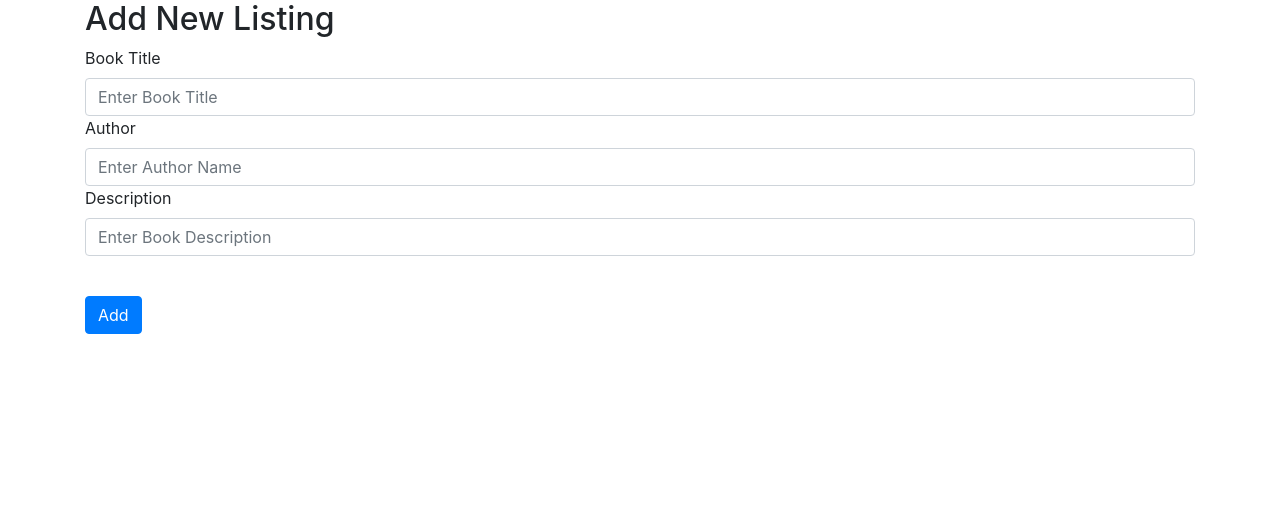
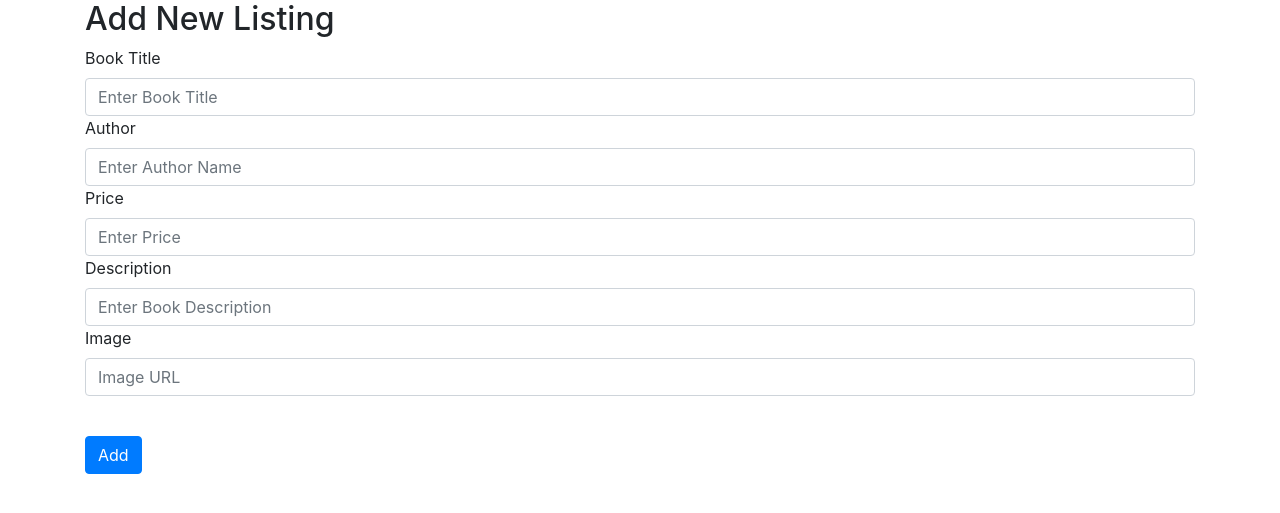
Before and after one commit to NoizCode/UBook, a Flask app: page /newListing in a window 1280 px wide. Shown: the part 56-569 px from the top of the page. Run offline with Flask 3, Linux system fonts and the light colour scheme; a user stored in the database is signed in; some libraries are stand-ins or nearby versions.

Commit message:
Added upload image function

```diff
--- a/website/models.py
+++ b/website/models.py
@@ -8,6 +8,8 @@ class Listing(db.Model):
     title = db.Column(db.String(1000))
     author = db.Column(db.String(100))
     desc = db.Column(db.String(1000))
+    price = db.Column(db.String(1000))
+    image_url = db.Column(db.Text, nullable=False)
     date = db.Column(db.DateTime, default=datetime.utcnow)
     user_id = db.Column(db.Integer, db.ForeignKey('user.id'))
 
@@ -16,7 +18,7 @@ class User(db.Model, UserMixin):
     email = db.Column(db.String(150), unique=True)
     password = db.Column(db.String(150))
     first_name = db.Column(db.String(150))
-    listing = db.relationship('Listing')
+    listing = db.relationship('Listing', backref="user")
 
     def get_id(self):
         return str(self.id)
--- a/website/newlisting.py
+++ b/website/newlisting.py
@@ -1,16 +1,19 @@
 from flask import Blueprint, render_template, flash, request, redirect, url_for
-from flask_login import current_user
+from flask_login import current_user, login_required
 from .models import User, Listing
 from . import db
 
 newlisting = Blueprint("newlisting", __name__)
 
 @newlisting.route("/newListing", methods=['POST', 'GET'])
+@login_required
 def new():
     if request.method == 'POST':
         title = request.form.get("title")
         author = request.form.get("author")
-        desc = request.form.get("author")
+        image_url = request.form.get("image")
+        price = request.form.get("price")
+        desc = request.form.get("desc")
 
         if len(title) < 2:
             flash("Title is too short!", category="error")
@@ -18,11 +21,15 @@ def new():
             flash("Author name is too short!", category="error")
         elif len(desc) < 5:
             flash("Please provide a description!", category="error")
+        elif len(price) < 1:
+            flash("Please provide a price!", category="error")
+        elif len(image_url) < 3:
+            flash("Please provide an image!", category="error")
         else:
-            new_listing = Listing(title=title, author=author, desc=desc)
+            new_listing = Listing(title=title, author=author, image_url=image_url, price=price, desc=desc)
             db.session.add(new_listing)
             db.session.commit()
-            flash("New Listing added!")
+            flash("New Listing added!", category="success")
             return redirect(url_for("views.home"))
 
     return render_template("newListing.html", user=current_user)
--- a/website/templates/newListing.html
+++ b/website/templates/newListing.html
@@ -18,12 +18,26 @@
            name="author"
            placeholder="Enter Author Name"
     />
+    <label for="price">Price</label>
+    <input type="text"
+           class="form-control"
+           id="price"
+           name="price"
+           placeholder="Enter Price"
+    />
     <label for="desc">Description</label>
     <input type="text"
            class="form-control"
            id="desc"
-           name="class"
+           name="desc"
            placeholder="Enter Book Description"
+    />
+    <label for="image">Image</label>
+    <input type="text"
+           class="form-control"
+           id="image"
+           name="image"
+           placeholder="Image URL"
     />
   </div>
   <br>
--- a/website/views.py
+++ b/website/views.py
@@ -1,5 +1,6 @@
 from flask import Blueprint, render_template, request, jsonify
 from flask_login import login_required, current_user
+from sqlalchemy.orm import joinedload
 from .models import Listing
 from . import db
 import json
@@ -8,7 +9,7 @@ views = Blueprint('views', __name__)
 
 @views.route('/', methods=['POST', 'GET'])
 def home():
-    all_listings = Listing.query.all()
+    all_listings = Listing.query.options(joinedload(Listing.user)).all()
     return render_template("home.html", listings=all_listings)
 
 @views.route('/profile', methods=['POST', 'GET'])
```
Also changed, not shown: website/templates/home.html (+7 -3 lines), instance/database.db.
